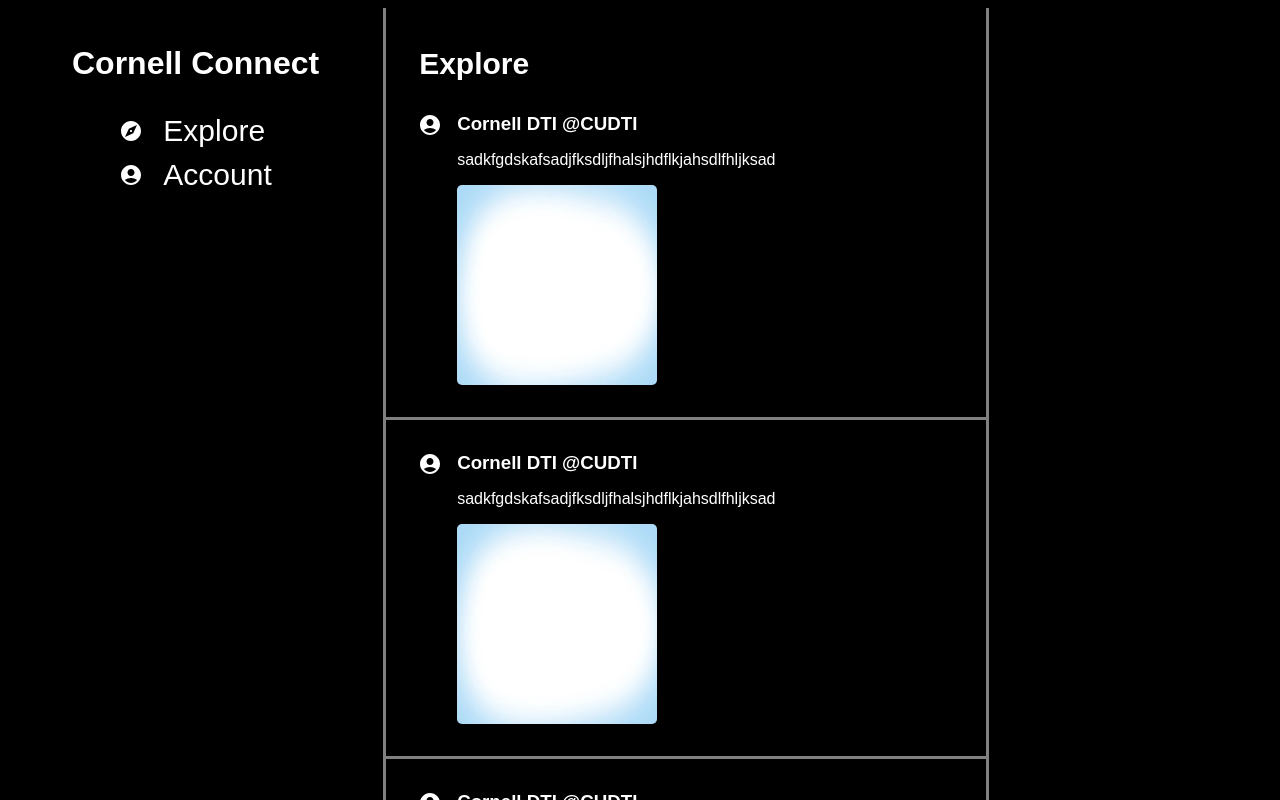
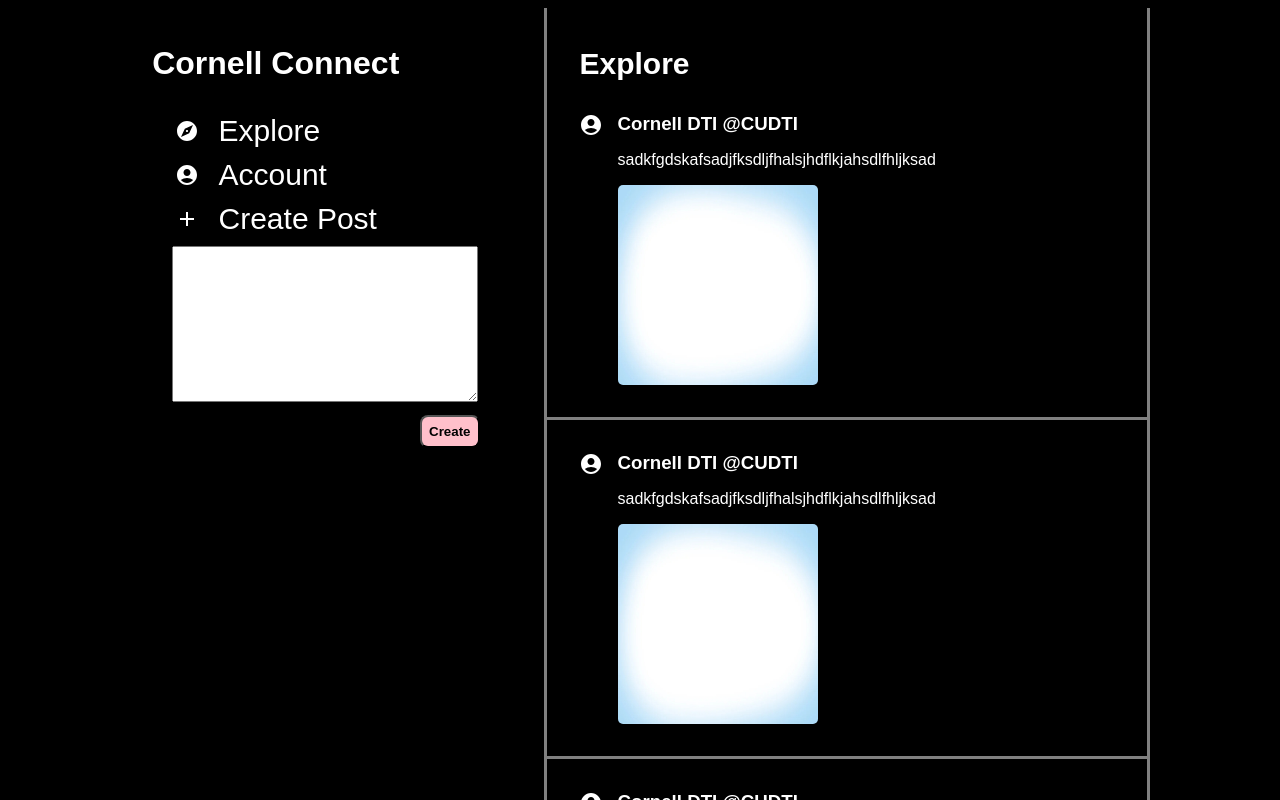
Before and after one commit to lilymkrtchyan/club-social-media, a Next.js app: page / in a window 1280 px wide. Shown: the top 800 px of the page. Built offline with nearby package versions, Linux system fonts and the light colour scheme.

Commit message:
added create post feature

```diff
--- /dev/null
+++ b/components/CreatePost.tsx
@@ -0,0 +1,13 @@
+import AddIcon from '@mui/icons-material/Add';
+
+const CreatePost = () => {
+  return (
+    <div className="createpost">
+      <textarea className = "createposttext"></textarea>
+      <br></br>
+      <button className = "createpostbutton">Create</button>
+    </div>
+  )
+}
+
+export default CreatePost
--- a/components/sidebar.tsx
+++ b/components/sidebar.tsx
@@ -2,6 +2,9 @@ import React from "react"
 import Link from "next/link"
 import ExploreIcon from '@mui/icons-material/Explore';
 import AccountCircleIcon from '@mui/icons-material/AccountCircle';
+import CreatePost from "./CreatePost"
+import AddIcon from '@mui/icons-material/Add';
+
 
 const Sidebar = () => {
   return (
@@ -9,14 +12,20 @@ const Sidebar = () => {
       <h1>Cornell Connect</h1>
       <ul >
         <li>
-          <ExploreIcon />
-          <Link href="/" className="Link">Explore</Link>
+            <ExploreIcon />
+
+            <Link href="/" className="Link">Explore</Link>
         </li>
         <li>
           <AccountCircleIcon />
           <Link href="/account" className="Link">Account</Link>
         </li>
+        <li>
+          <AddIcon /><span className="createpost">Create Post</span>
+          {/* <div><CreatePost /></div> */}
+        </li>
       </ul>
+      <CreatePost />
     </div>
   )
 }
--- a/package.json
+++ b/package.json
@@ -25,6 +25,7 @@
     "react": "18.2.0",
     "react-dom": "18.2.0",
     "tailwindcss": "3.3.2",
-    "typescript": "5.0.4"
+    "typescript": "5.0.4",
+    "yarn": "^1.22.19"
   }
 }
--- a/styles/global.css
+++ b/styles/global.css
@@ -79,9 +79,29 @@ li {
 
 h3 {
   margin-block-start: 0;
-  margin-block-end: 0;
+  margin-block-end: 0
 }
 
 .image {
   border-radius: 5px;
 }
+
+.createpost {
+  text-decoration: none;
+  color: white;
+  font-size: 30px
+}
+
+.createposttext {
+  width: 300px;
+  height: 150px;
+  margin-left: 100px;
+}
+
+.createpostbutton {
+  margin-left: 348px;
+  background-color: pink;
+  padding: 7px;
+  border-radius: 8px;
+  font-weight: bold;
+}
```
Also changed, not shown: 2 other files (tests, documents, lock files or other folders).
